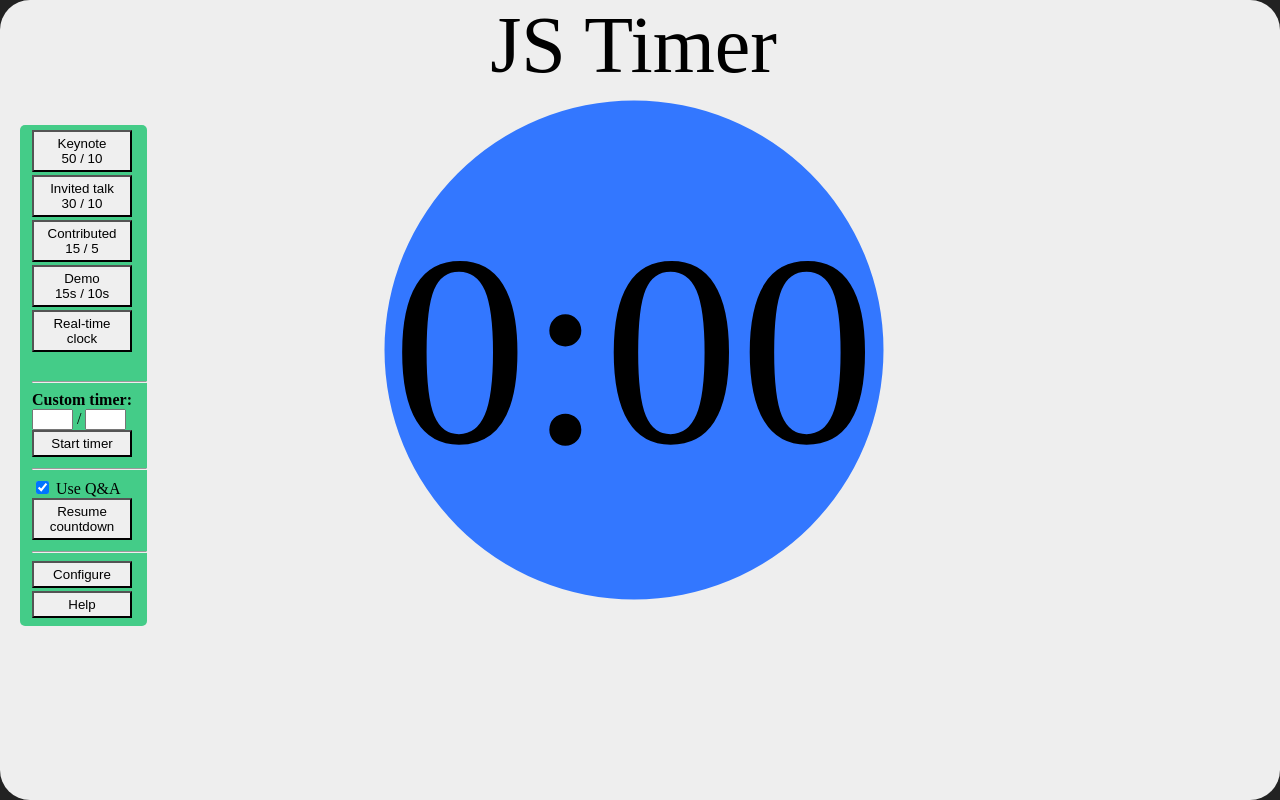
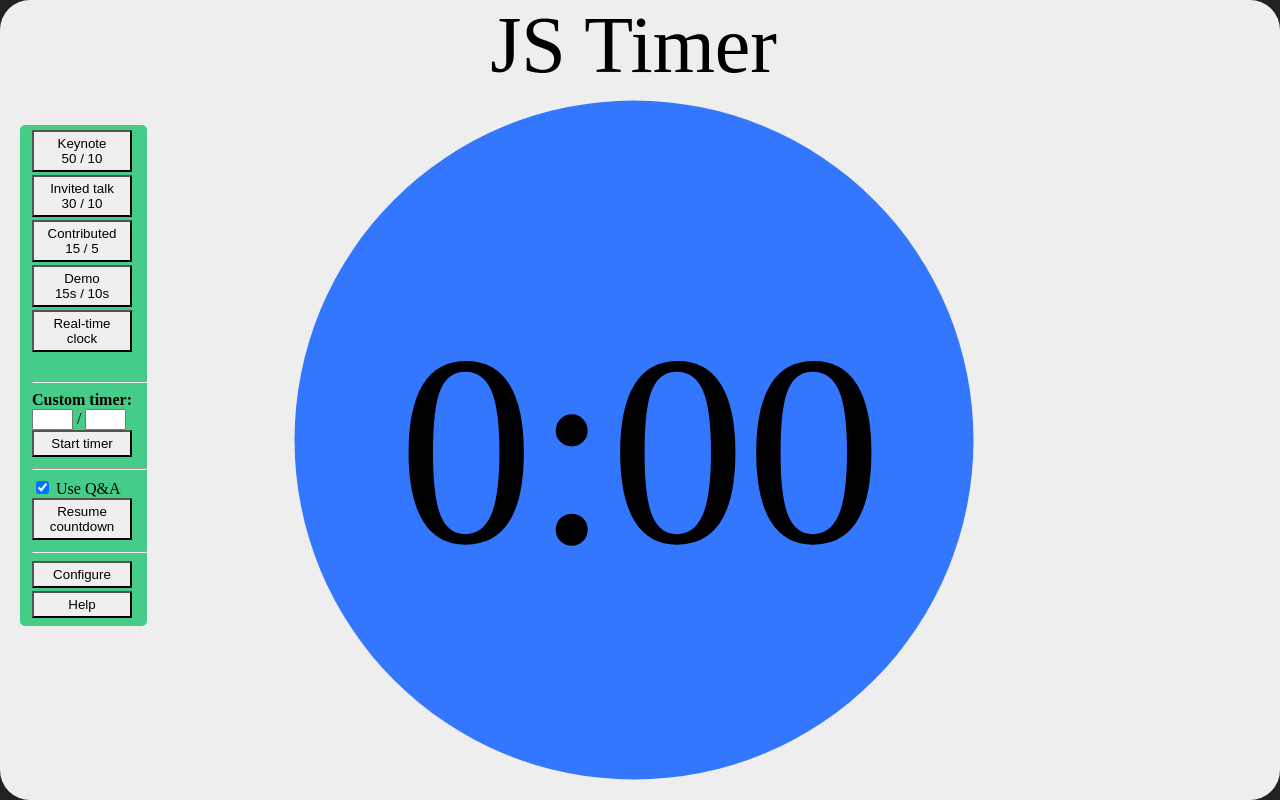
Before and after one commit to 48kRAM/jstimer, a plain HTML site: page full/index.html in a window 1280 px wide. Drawn offline with Linux system fonts and the light colour scheme.

Commit message:
Improved centering and sizing to auto-adjust to different size screens. Still slight vertical-centering issue in webkit (safari)

```diff
--- a/full/index.html
+++ b/full/index.html
@@ -111,6 +111,7 @@
     }
     function setupGui() {
     	var presetpane=document.getElementById("presets");
+
 	presetpane.innerHTML='';
 	for (var i=0; i<3; i++) {
 	    pmin=localStorage["pr"+i];
@@ -305,6 +306,12 @@
 
     <script language="Javascript">
     var ctx = document.getElementById("piegraph").getContext("2d");
+    // Set canvas size based on viewport dimensions
+    var sHeight=window.innerHeight;
+    var sWidth=window.innerWidth;
+    var pieGraph=document.getElementById('piegraph');
+    pieGraph.width=sWidth-(115*2)-20;
+    pieGraph.height=sHeight-100-20;
     Chart.defaults.global.animation=false;
     var pieChart = new Chart(ctx).Pie(timedata, {
 	segmentShowStroke : false
--- a/full/timer.css
+++ b/full/timer.css
@@ -29,15 +29,24 @@ input[type=button], button {
 	width: 99%; height: 500px; text-align: center;
 	}
 #piegraph { z-index: 3; width: 500px; position: relative; }
-#textdiv { width: 99%;
-	height: 500px; display: table;
-	position: absolute; top: 100px; text-align: center;
-	z-index: 4;
-	}
-#timer { font-size: 17em; text-align: center;
+#textdiv {
+	display: table;
+	vertical-align: middle;
+	position: absolute;
+	top: 0px;
 	width: 100%;
 	height: 100%;
-	vertical-align: middle; display: table-cell;
+	text-align: center;
+	z-index: 4;
+	overflow: hidden;
+	}
+span#timer { font-size: 17em; text-align: center;
+	padding-top: 100px;
+	width: 100%;
+	height: 100%;
+	display: table-cell;
+	vertical-align: middle;
+	overflow: hidden;
 	}
 .preset {
 	color: #eee;
```
